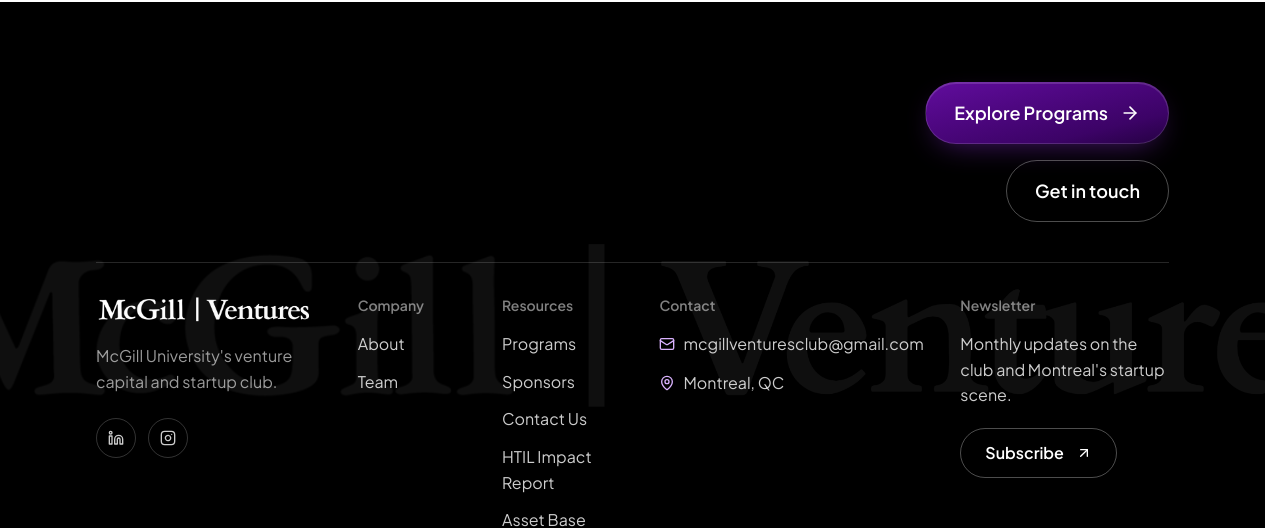
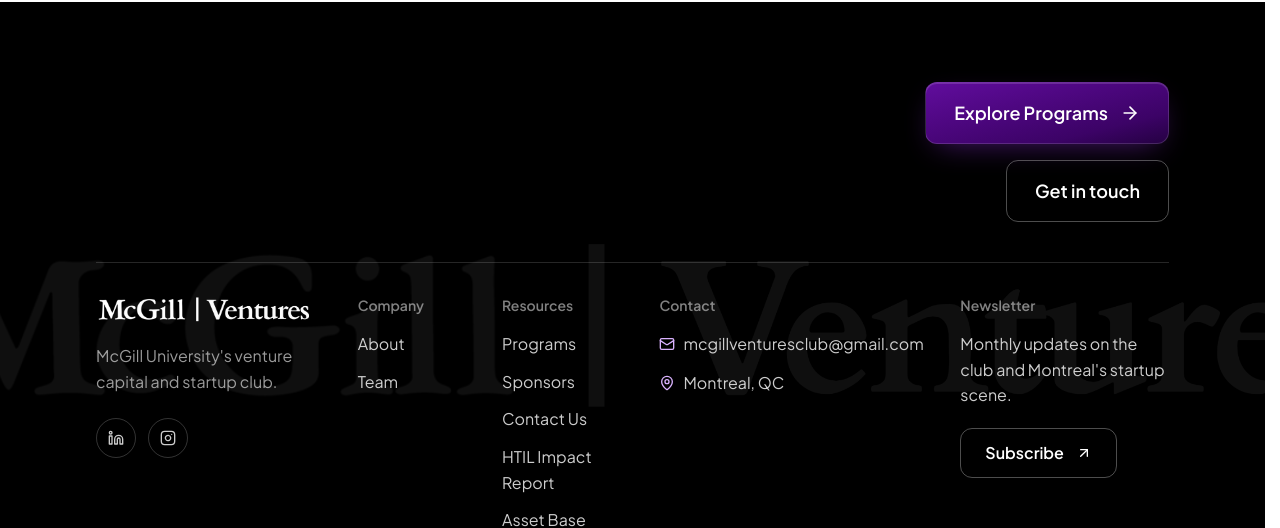
Before and after one commit to McGill-Ventures/ventures-new-website, a Next.js app: page /cv-catalogue/privacy in a window 1280 px wide. Shown: the part 2572-3100 px from the top of the page. Built offline with nearby package versions, Linux system fonts and the light colour scheme.

Commit message:
fix(ui): give buttons rounded corners instead of pill ends

```diff
--- a/src/components/ui/Button/Button.tsx
+++ b/src/components/ui/Button/Button.tsx
@@ -30,10 +30,10 @@ type Props = LinkProps | ActionProps;
    falls back and bounces forever. Widening the hit area only moves that
    edge; keeping the hover target still is the fix. */
 const OUTER =
-  "group relative inline-flex rounded-full focus-visible:outline-2 focus-visible:outline-offset-2 focus-visible:outline-purple-400";
+  "group relative inline-flex rounded-xl focus-visible:outline-2 focus-visible:outline-offset-2 focus-visible:outline-purple-400";
 
 const FACE =
-  "inline-flex w-full items-center justify-center gap-3 rounded-full font-heading whitespace-nowrap transition-[transform,box-shadow,border-color,background-color,color] duration-300 group-hover:-translate-y-0.5";
+  "inline-flex w-full items-center justify-center gap-3 rounded-xl font-heading whitespace-nowrap transition-[transform,box-shadow,border-color,background-color,color] duration-300 group-hover:-translate-y-0.5";
 
 const VARIANT = {
   primary:
```
